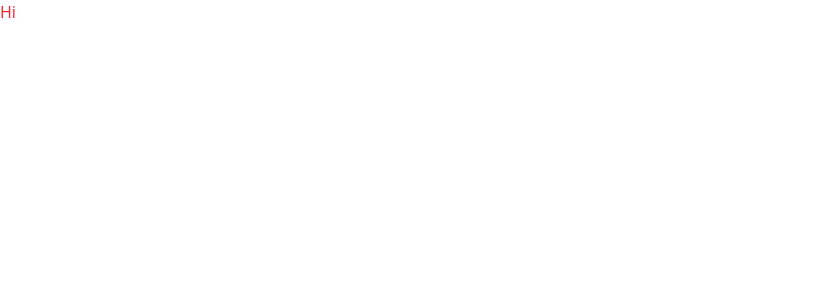
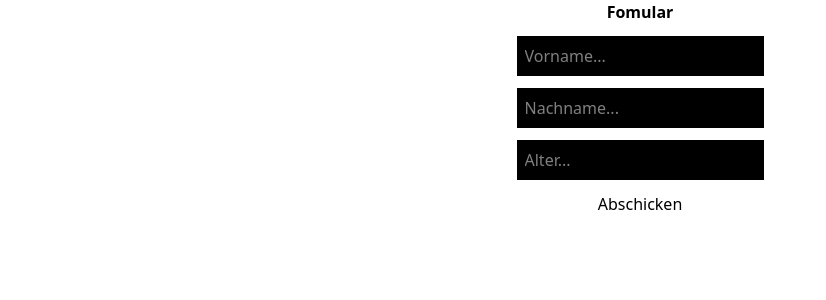
Before and after one commit to AlexDerAndros/Artechnikos, a React (Vite) app in the folder artechnikos/: page / in a window 1280 px wide. Shown: the top 300 px of the page, without its empty margins (0-826 px from the left). Built offline with nearby package versions, Linux system fonts and the light colour scheme.

Commit message:
Firestore schreiben-Eingabeformular  Tag 23

```diff
--- a/artechnikos/src/App.jsx
+++ b/artechnikos/src/App.jsx
@@ -1,22 +1,70 @@
 /*Imports */
+import { useState, useEffect } from "react";
 import { addDoc, collection } from "firebase/firestore";
 import {db} from "./firebase.js";
 
 export default function App() {
-  const press = async() => {
+
+  return (
+   <>
+     <Formular/>
+   </>
+  );
+}
+
+function Formular() {
+  const[valueVN, setValueVN] = useState('');
+  const[valueNN, setValueNN] = useState('');
+  const[valueA, setValueA] = useState('');
+  const[clickAl, setClickAl] = useState(false);
+
+  const addFormular = async() => {
      try {
-      await addDoc(collection(db, "Test"), {
-        test: "Hallo"
-      });
+       if(valueA.trim() != '' && valueNN.trim() != '' && valueVN.trim() != '') {
+         await addDoc(collection(db, "FormTest"), {
+          name: valueVN + ',' + valueNN,
+          age: valueA
+         });
+         setValueVN('');
+         setValueNN('');
+         setValueA('');
+         const newClickAl = true;
+         setClickAl(newClickAl);
+         localStorage.setItem('clickAlready', newClickAl);
+       }
+
      } catch(e) {
       alert(e);
      }
-  }
+  };
+
+  const checkClickAlready = () => {
+    if(localStorage.getItem('clickAlready') == "true") {
+      setClickAl(true);
+    } else {
+      setClickAl(false);
+    }
+  };
+
+  useEffect(() => {
+     checkClickAlready();
+  }, []);
   return (
-   <>
-     <div className="text-red-500" onClick={press}>
-       Hi
-     </div>
-    </>
+   <div className="flex flex-col w-full justify-center items-center gap-3">
+     {clickAl == true ? (
+      <>
+        Sie haben bereits das Formular abgeschickt!
+      </>
+     ): (
+      <>
+         <div className="font-bold">Fomular</div>
+         <input type="text" placeholder="Vorname..." onChange={(e) => setValueVN(e.target.value)} className="text-white bg-black p-2"/>
+         <input type="text" placeholder="Nachname..." onChange={(e) => setValueNN(e.target.value)} className="text-white bg-black p-2"/>
+         <input type="text" placeholder="Alter..." onChange={(e) => setValueA(e.target.value)} className="text-white bg-black p-2"/>
+         <button onClick={addFormular}>Abschicken</button>
+      </>
+     )}
+
+   </div>
   );
 }
```
